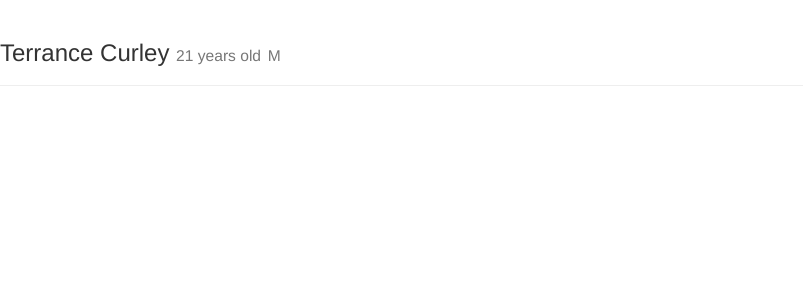
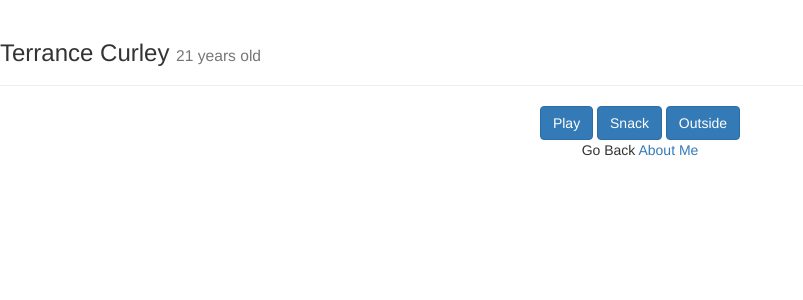
Before and after one commit to curleyt1/EASL, a Django app: page /student/1/ in a window 1280 px wide. Shown: the top 300 px of the page, without its empty margins (0-803 px from the left). Run offline with Django 3.2, Linux system fonts and the light colour scheme; data comes from the database, SQL or seed files in the repository; some libraries are stand-ins or nearby versions.

Commit message:
add action buttons to student detail page

```diff
--- a/easl/webApp/templates/student_detail.html
+++ b/easl/webApp/templates/student_detail.html
@@ -5,10 +5,57 @@
 {% bootstrap_css %}
 {% bootstrap_javascript %}
 
+{% load staticfiles %}
+<!--TODO: Fix Static file loading so that we can use static images local to the server.-->
+<script type="text/javascript">
+    function addImage(activity) {
+        var img = document.createElement("img");
+        switch(activity) {
+            case 'play':
+            img.src = "http://bangkok-companies.com/thailandbabytoys1.jpg";
+            break;
+            case 'snack':
+            img.src = "http://iconbug.com/data/17/400/cb6f3ec9c92c5df900b1824c69cf7caa.png";
+            break;
+            case 'outside':
+            img.src = "http://classwish.org/images/donategroups/playground.jpg";
+            break;
+            default:
+            console.log("Error: Activity not found.");
+        }
+        img.height = 100;
+        img.width = 100;
+
+        document.body.appendChild(img);
+    }
+</script>
+
+
 <div class="page-header">
   <h3>
     {{ student.first_name|capfirst }} {{ student.last_name|capfirst }}
     <small>{{ student.age }} years old</small>
-    <small>{{ student.gender }}</small>
+    <small>{{ student.gender. }}</small>
   </h3>
 </div>
+
+<div class="text-center">
+  {% buttons %}
+  <button class="btn btn-primary" onclick="addImage('play')";>
+    {% bootstrap_icon "star" %} Play
+  </button>
+  <button class="btn btn-primary" onclick="addImage('snack')";>
+    {% bootstrap_icon "apple" %} Snack
+  </button>
+  <button class="btn btn-primary" onclick="addImage('outside');">
+    {% bootstrap_icon "tree-deciduous" %} Outside
+  </button>
+  {% endbuttons %}
+</div>
+
+<div class="footer">
+  <div class="text-center"
+    <a href="{% url 'home' %}">Go Back</a>
+    <a href="/about/">About Me</a>
+  </div>
+</div>
```
